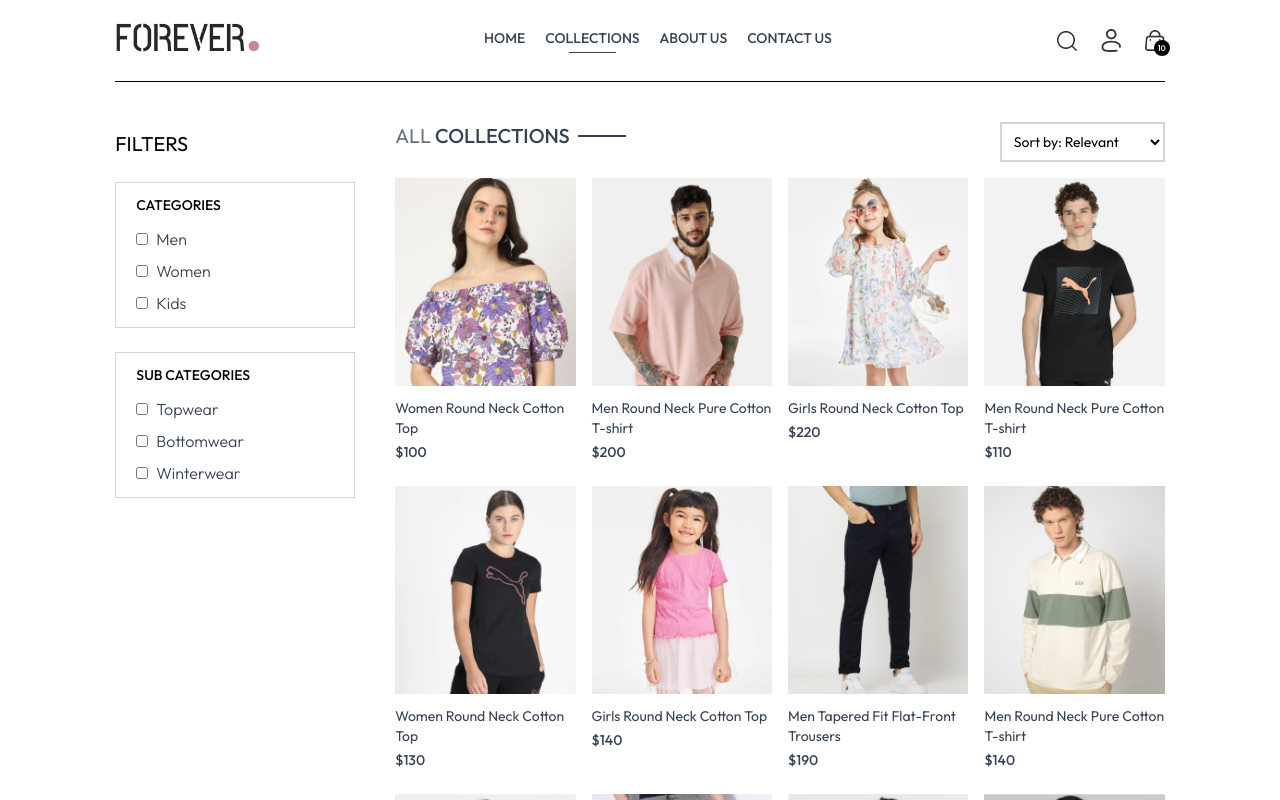
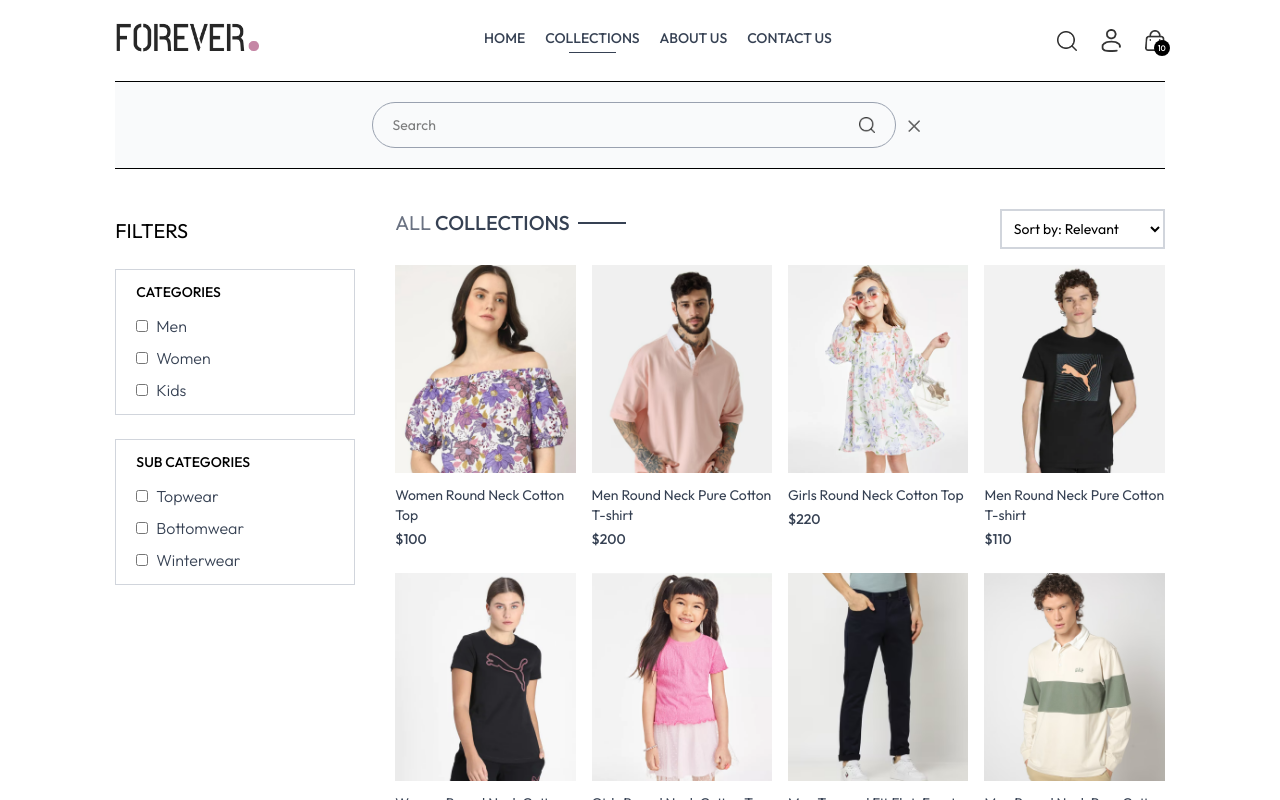
Before and after one commit to P-J-Looser/E-Commerce_webapp, a React (Vite) app in the folder frontend/: page /collection in a window 1280 px wide. Both pictures are taken after a click on the picture 1066 px from the left and 40 px from the top of the page. Shown: the top 800 px of the page. Built offline with nearby package versions, Linux system fonts and the light colour scheme.

Commit message:
'collections_page'

```diff
--- a/frontend/src/App.jsx
+++ b/frontend/src/App.jsx
@@ -11,11 +11,13 @@ import Login from "./pages/Login"
 import PlaceOrder from './pages/PlaceOrder'
 import Orders from './pages/Orders'
 import Footer from './components/Footer'
+import SearchBar from './components/SearchBar'
 
 const App = () => {
   return (
     <div className = "px-4 sm:px-[5vw] md:px-[7vw] lg:px-[9vw]" >
       <Navbar />
+      <SearchBar />
       <Routes >
         <Route path = "/" element = {<Home />} />
         <Route path = "/collection" element = {<Collection />} />
--- a/frontend/src/components/Navbar.jsx
+++ b/frontend/src/components/Navbar.jsx
@@ -1,9 +1,11 @@
-import React, { useState } from "react";
+import React, { useContext, useState } from "react";
 import { assets } from "../assets/frontend_assets/assets";
 import { Link, NavLink } from "react-router-dom";
+import { ShopContext } from "../context/ShopContext";
 
 const Navbar = () => {
     const [visible, setVisibility] = useState(false);
+    const {setShowSearch} = useContext(ShopContext);
 
     return (
         <div className="flex items-center justify-between py-5 font-medium">
@@ -44,6 +46,7 @@ const Navbar = () => {
 
             <div className="flex items-center gap-6">
                 <img
+                    onClick={() => setShowSearch(true)}
                     src={assets.search_icon}
                     className="w-5 cursor-pointer"
                     alt="icon-search"
--- a/frontend/src/components/ProductItem.jsx
+++ b/frontend/src/components/ProductItem.jsx
@@ -9,7 +9,7 @@ const ProductItem = ({ id, image, name, price }) => {
         <Link to={`/product/${id}`} className="text-gray-700 cursor-pointer">
             <div className="overflow-hidden">
                 <img
-                    className="hover:scale-110 transition ease-in-out"
+                    className="hover:scale-105 transition ease-in-out"
                     src={image[0]}
                 />
             </div>
--- /dev/null
+++ b/frontend/src/components/SearchBar.jsx
@@ -0,0 +1,50 @@
+import React, { useContext, useEffect, useState } from "react";
+import { ShopContext } from "../context/ShopContext";
+import { assets } from "../assets/frontend_assets/assets";
+import { useLocation } from "react-router-dom";
+
+const SearchBar = () => {
+    const { search, setSearch, showSearch, setShowSearch } =
+        useContext(ShopContext);
+    const [visibility, setVisibility] = useState(false);
+    const location = useLocation();
+
+    useEffect(() => {
+
+        if (location.pathname.includes('collection')) {
+            setVisibility(true);
+        }
+
+        else {
+            setVisibility(false);
+        }
+
+    },[location])
+
+    return showSearch && visibility ? (
+        <div className="border-t bg-gray-50 text-center ">
+            <div className="inline-flex items-center justify-center border border-gray-400 px-5 py-3 my-5 mx-3 rounded-full w-3/4 sm:w-1/2 ">
+                <input
+                    value={search}
+                    onChange={(e) => setSearch(e.target.value)}
+                    className="flex-1 outline-none bg-inherit text-sm"
+                    type="text"
+                    placeholder="Search"
+                />
+                <img
+                    className="w-4 cursor-pointer"
+                    src={assets.search_icon}
+                    alt="search_icon"
+                />
+            </div>
+            <img
+                onClick={() => setShowSearch(false)}
+                className="inline w-3 cursor-pointer"
+                src={assets.cross_icon}
+                alt="cross_icon"
+            />
+        </div>
+    ) : null;
+};
+
+export default SearchBar;
--- a/frontend/src/context/ShopContext.jsx
+++ b/frontend/src/context/ShopContext.jsx
@@ -1,4 +1,4 @@
-import { createContext } from "react";
+import { createContext, useState } from "react";
 import {products} from '../assets/frontend_assets/assets'
 
 export const ShopContext = createContext();
@@ -7,9 +7,12 @@ const ShopContextProvider = (props) => {
 
     const currency = '$';
     const delivery_fee = 10;
+    const [search, setSearch] = useState('');
+    const [showSearch, setShowSearch] = useState(false);
 
-    const value ={
-        products, currency, delivery_fee
+    const value = {
+        products, currency, delivery_fee,
+        search, setSearch, showSearch, setShowSearch
     }
 
     return (
--- a/frontend/src/pages/Collection.jsx
+++ b/frontend/src/pages/Collection.jsx
@@ -5,7 +5,7 @@ import Title from "../components/Title";
 import ProductItem from "../components/ProductItem";
 
 const Collection = () => {
-    const { products } = useContext(ShopContext);
+    const { products, showSearch, search } = useContext(ShopContext);
     const [showFilter, setShowFilter] = useState(false);
     const [filterProducts, setFilterProducts] = useState([]);
     const [category, setCategory] = useState([]);
@@ -33,50 +33,40 @@ const Collection = () => {
         }
     };
 
-    const applyfilter = () => {
+    const applyFilter = () => {
+        let productsCopy = [...products];
 
-        let productsCopy = products.slice();
+        if (showSearch && search) {
+            productsCopy = productsCopy.filter(item => item.name.toLowerCase().includes(search.toLowerCase()));
+        }
 
         if (category.length > 0) {
-            productsCopy = productsCopy.filter((item) =>
-                category.includes(item.category)
-            );
+            productsCopy = productsCopy.filter((item) => category.includes(item.category));
         }
 
         if (subCategory.length > 0) {
-            productsCopy = productsCopy.filter((item) =>
-                subCategory.includes(item.subCategory)
-            );
+            productsCopy = productsCopy.filter((item) => subCategory.includes(item.subCategory));
+        }
+
+        switch (sortType) {
+            case "low-high":
+                productsCopy.sort((a, b) => a.price - b.price);
+                break;
+            case "high-low":
+                productsCopy.sort((a, b) => b.price - a.price);
+                break;
+            default:
+                break;
         }
 
         setFilterProducts(productsCopy);
     };
 
-    const sortProduct = () => {
-        let fpCopy = filterProducts.slice();
-
-        switch (sortType) {
-            case "low-high":
-                setFilterProducts(fpCopy.sort((a, b) => a.price - b.price));
-                break;
-            case "high-low":
-                setFilterProducts(fpCopy.sort((a, b) => b.price - a.price));
-                break;
-            default:
-                applyfilter();
-                return;
-        }
-
-
-    };
 
     useEffect(() => {
-        applyfilter();
-    }, [category, subCategory]);
+        applyFilter();
+    }, [category, subCategory, sortType, search, products]);
 
-    useEffect(() => {
-        sortProduct();
-    }, [sortType])
 
 
 
```
